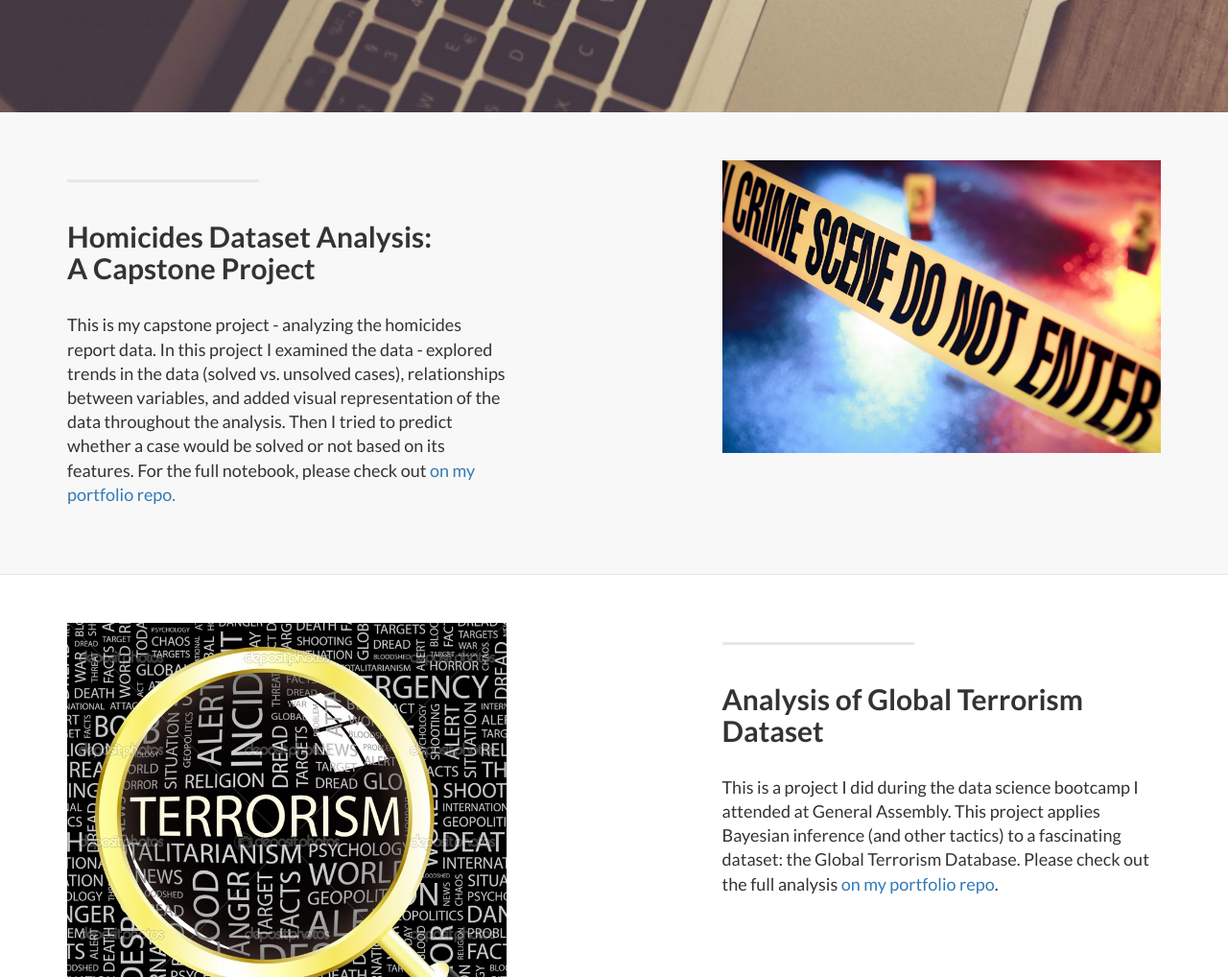
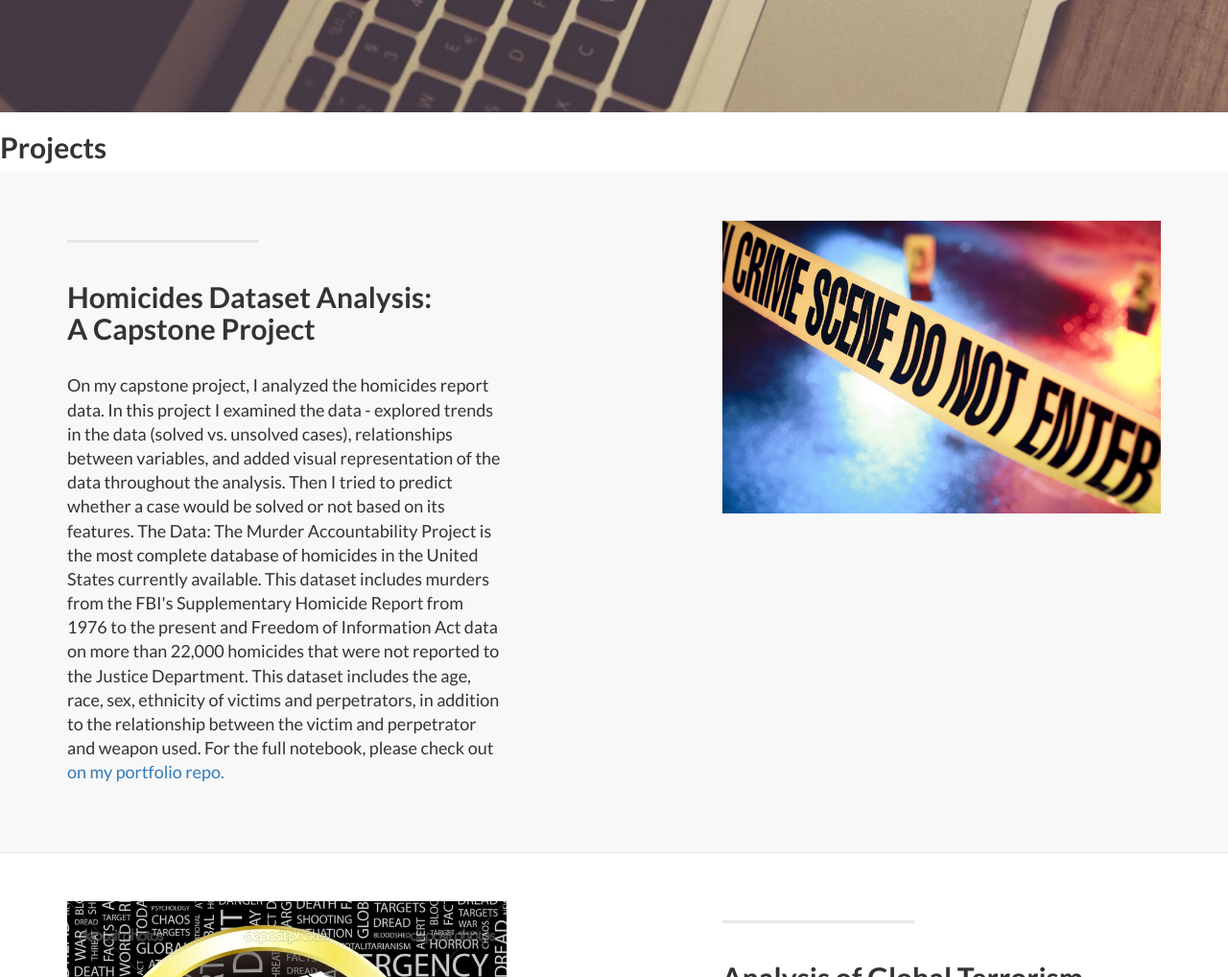
Before and after one commit to AdiBro/Adi-Bronshtein, a plain HTML site: page index.html in a window 1280 px wide. Shown: the part 660-1678 px from the top of the page at 96% size. Drawn offline with nearby package versions, Linux system fonts and the light colour scheme; files that its build step writes are made by us from their sources.

Commit message:
Update index.html

```diff
--- a/index.html
+++ b/index.html
@@ -100,7 +100,7 @@
 
     </div>
     <!-- /.intro-header -->
-
+	<h2> Projects</h2>
     <!-- Page Content -->
 
 	<a  name="projects"></a>
@@ -112,7 +112,10 @@
                     <hr class="section-heading-spacer">
                     <div class="clearfix"></div>
                     <h2 class="section-heading">Homicides Dataset Analysis:<br>A Capstone Project</h2>
-                    <p class="lead">This is my capstone project - analyzing the homicides report data. In this project I examined the data - explored trends in the data (solved vs. unsolved cases), relationships between variables, and added visual representation of the data throughout the analysis. Then I tried to predict whether a case would be solved or not based on its features.  For the full notebook, please check out <a target="_blank" href="https://github.com/AdiBro/Portfolio/tree/master/Capstone%20Project%20-%20Homicides%20Report%20Analysis">on my portfolio repo.</a> </p>
+                    <p class="lead">On my capstone project, I analyzed the homicides report data. In this project I examined the data - explored trends in the data (solved vs. unsolved cases), relationships between variables, and added visual representation of the data throughout the analysis. Then I tried to predict whether a case would be solved or not based on its features.
+
+The Data:
+The Murder Accountability Project is the most complete database of homicides in the United States currently available. This dataset includes murders from the FBI's Supplementary Homicide Report from 1976 to the present and Freedom of Information Act data on more than 22,000 homicides that were not reported to the Justice Department. This dataset includes the age, race, sex, ethnicity of victims and perpetrators, in addition to the relationship between the victim and perpetrator and weapon used.  For the full notebook, please check out <a target="_blank" href="https://github.com/AdiBro/Portfolio/tree/master/Capstone%20Project%20-%20Homicides%20Report%20Analysis">on my portfolio repo.</a> </p>
                 </div>
                 <div class="col-lg-5 col-lg-offset-2 col-sm-6">
                     <img class="img-responsive" src="img/HOMICIDE.jpg" alt="">
```
